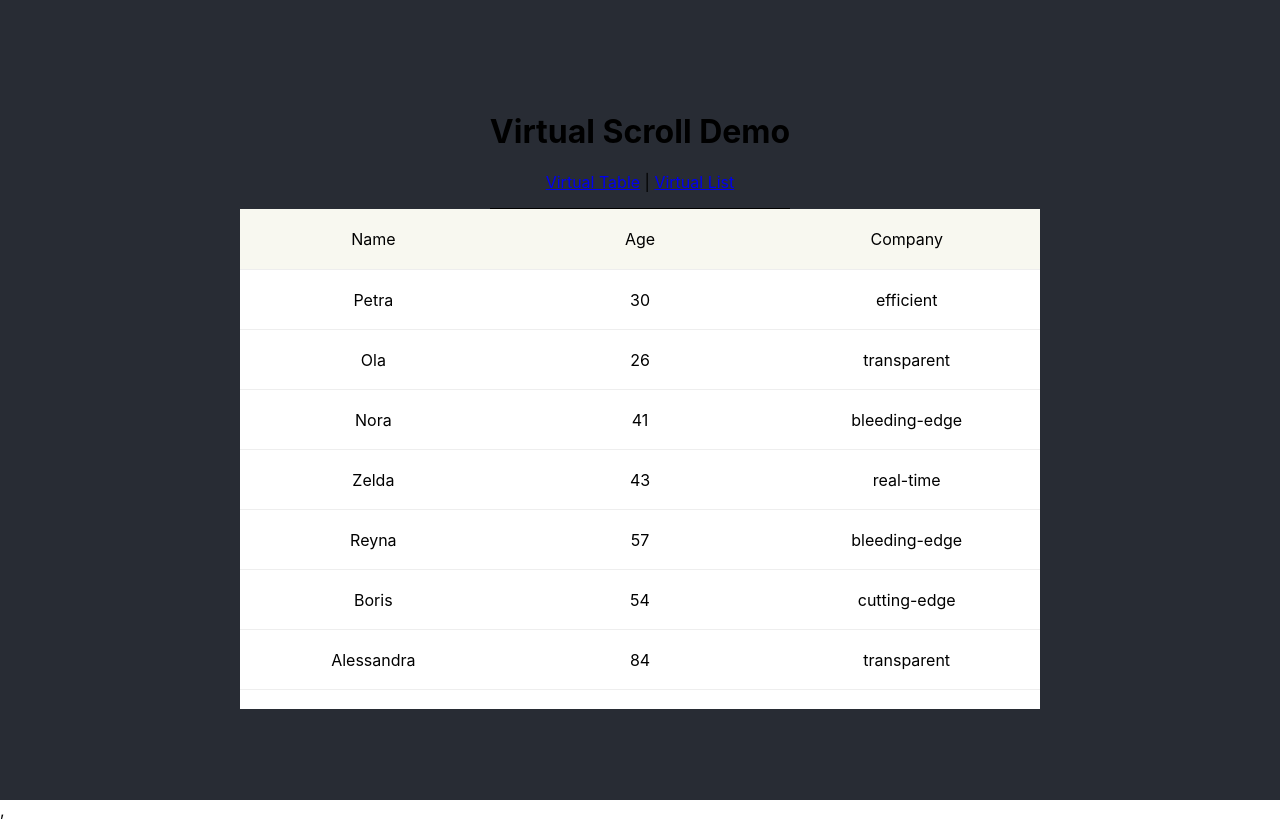
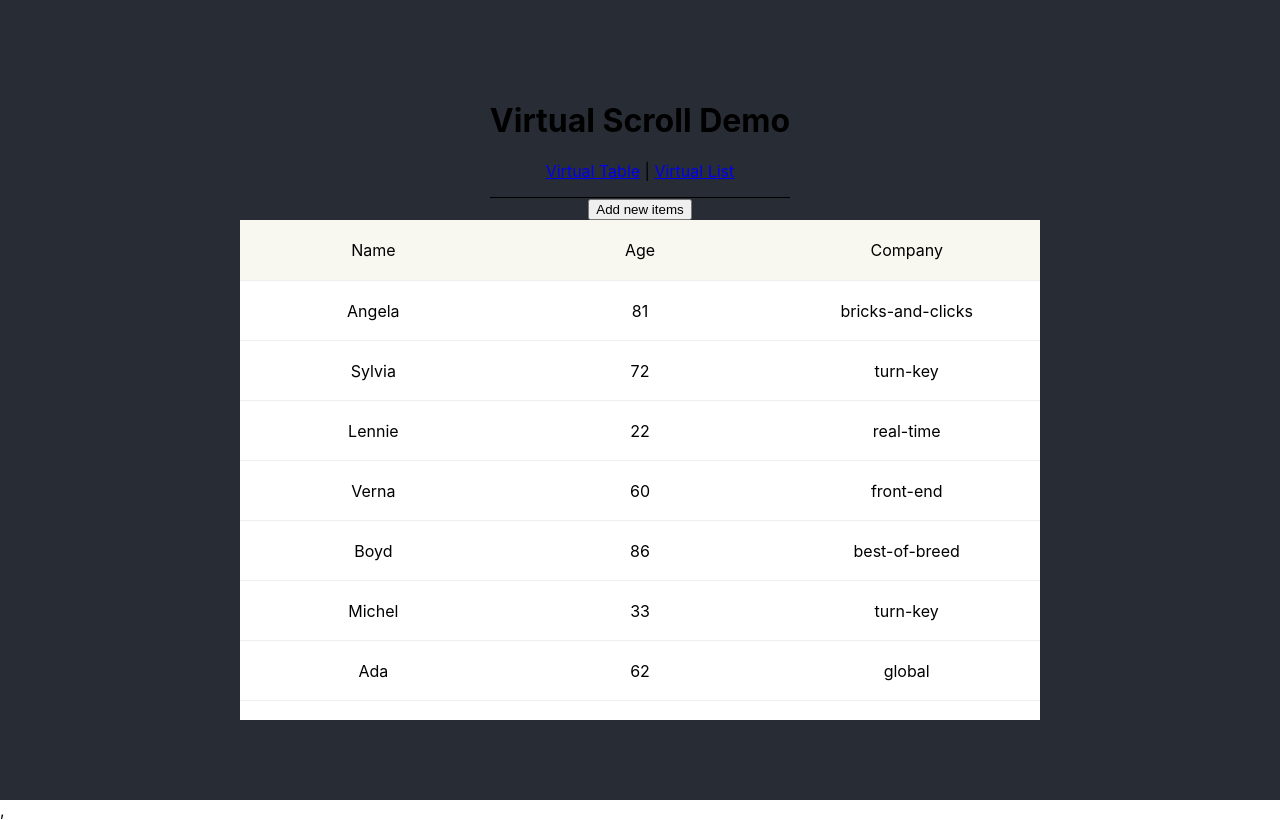
Before and after one commit to seeratawan01/react-virtual-scroll, a React (Create React App) app: page / in a window 1280 px wide. Built offline with nearby package versions, Linux system fonts and the light colour scheme.

Commit message:
add new data button

```diff
--- a/src/App.tsx
+++ b/src/App.tsx
@@ -5,18 +5,14 @@ import Table, {fieldProps} from "./components/Table";
 import {tableDataGenerator, userNameListGenerator} from "./generator";
 import { Link } from "react-router-dom";
 
-let list: any[]  = userNameListGenerator(100000);
-
-let fields:fieldProps[] = [
-    {key: 'name', name: 'Name'},
-    {key: 'age', name: 'Age'},
-    {key: 'company', name: 'Company'}
-]
-
-let data: any[]  = tableDataGenerator(100000);
-
 function App() {
 
+    const [tableData, setTableData] = React.useState(tableDataGenerator(100000));
+    const [listData, setListData] = React.useState(userNameListGenerator(100000));
+
+    const addNewItems = () => {
+        setTableData(tableData.concat(tableDataGenerator(100000)));
+    }
     return (
         <div className="App">
 
@@ -33,10 +29,17 @@ function App() {
                 </nav>
             </div>
 
+            <div className="container">
+                <button onClick={addNewItems}>Add new items</button>
+            </div>
             <Table
                 itemSize={60}
-                fields={fields}
-                items={data}
+                fields={[
+                    {key: 'name', name: 'Name'},
+                    {key: 'age', name: 'Age'},
+                    {key: 'company', name: 'Company'}
+                ]}
+                items={tableData}
                 height={500}
                 width={800}
                 buffer={3}
@@ -47,7 +50,7 @@ function App() {
 
             {/*<List*/}
             {/*    itemSize={40}*/}
-            {/*    items={list}*/}
+            {/*    items={listData}*/}
             {/*    renderItem={(item) => (*/}
             {/*        <div>*/}
             {/*            {item.content}*/}
```
